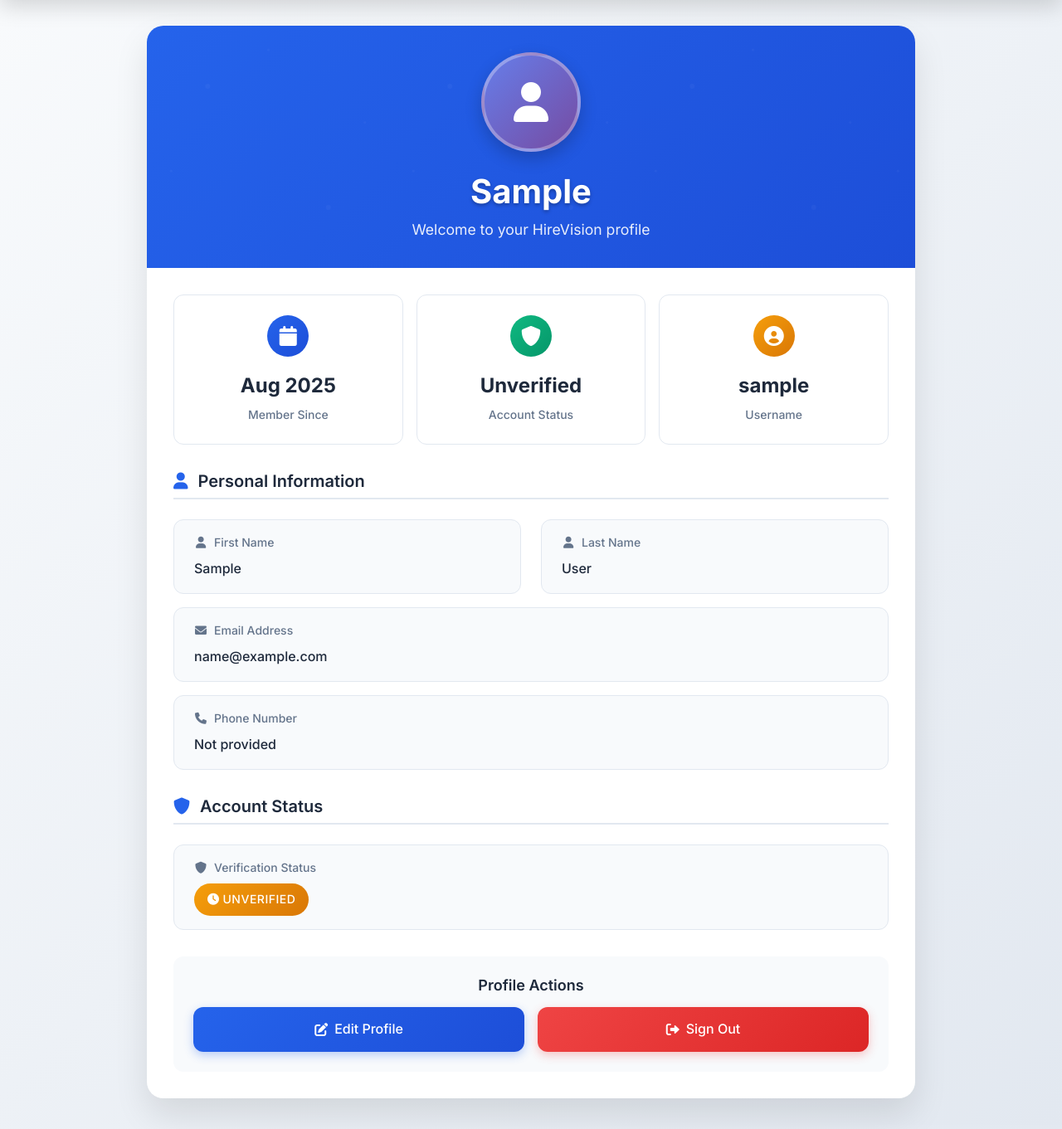
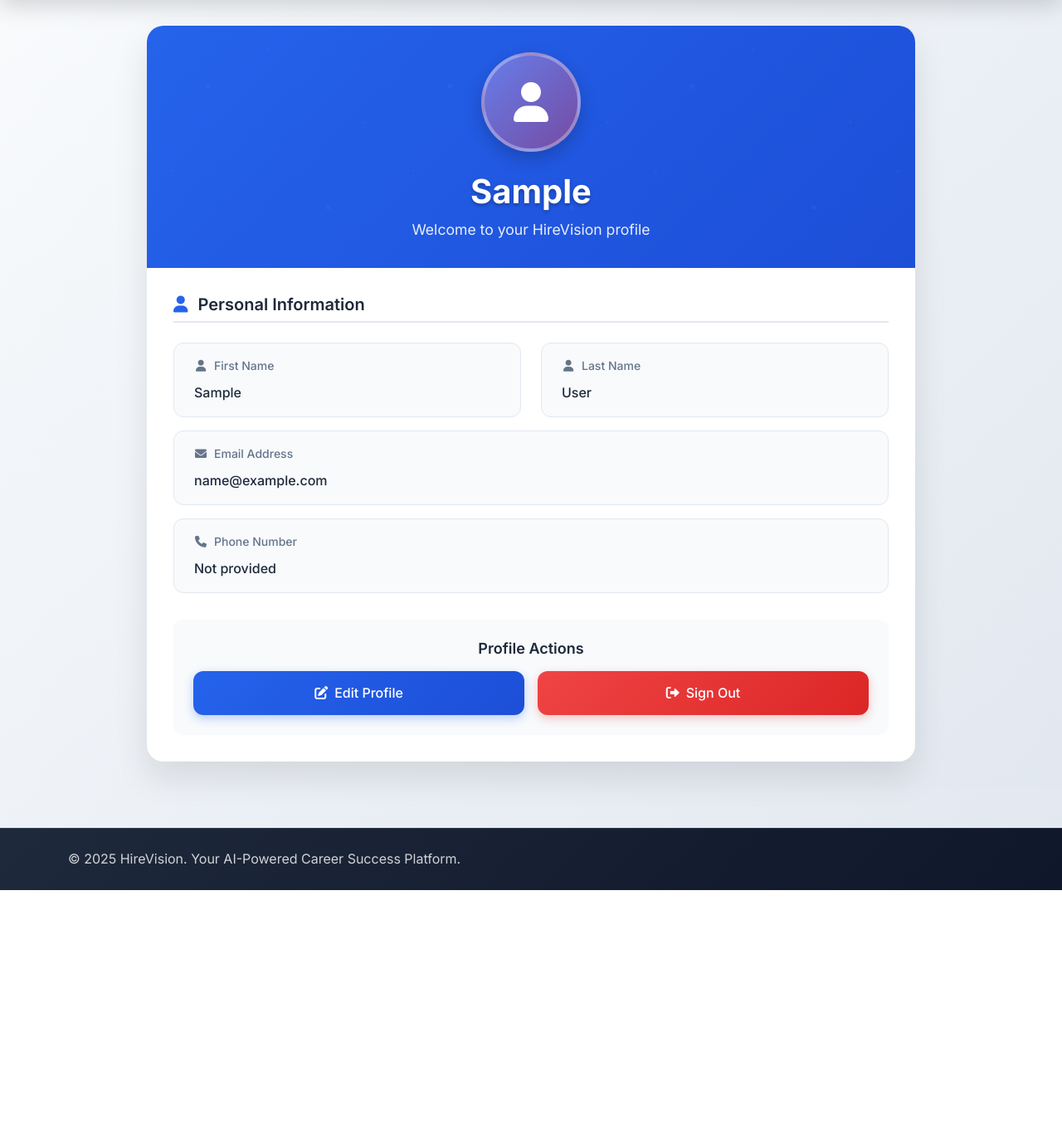
Before and after one commit to Karunya-Ronith/HireVision, a Django app: page /profile/ in a window 1280 px wide. Shown: the part 86-1447 px from the top of the page at 83% size. After the commit the page ends 1159 px from the top, so only its background shows below. Run offline with Django 5.2, Linux system fonts and the light colour scheme; the visitor is signed in with stand-in values (Sample User, id 1); some libraries are stand-ins or nearby versions.

Commit message:
Removed Verification. (#28)

```diff
--- a/templates/hirevision/profile.html
+++ b/templates/hirevision/profile.html
@@ -1,8 +1,5 @@
-{% extends 'base.html' %}
-
-{% block title %}Profile - HireVision{% endblock %}
-
-{% block extra_css %}
+{% extends 'base.html' %} {% block title %}Profile - HireVision{% endblock %}
+{%block extra_css %}
 <style>
   .profile-container {
     background: linear-gradient(135deg, #f8fafc 0%, #e2e8f0 100%);
@@ -19,7 +16,11 @@
   }
 
   .profile-header {
-        background: linear-gradient(135deg, var(--primary-color) 0%, var(--primary-dark) 100%);
+    background: linear-gradient(
+      135deg,
+      var(--primary-color) 0%,
+      var(--primary-dark) 100%
+    );
     color: white;
     padding: 2rem;
     text-align: center;
@@ -28,7 +29,7 @@
   }
 
   .profile-header::before {
-        content: '';
+    content: "";
     position: absolute;
     top: 0;
     left: 0;
@@ -47,7 +48,7 @@
     font-size: 2.5rem;
     font-weight: 700;
     margin-bottom: 0.5rem;
-        text-shadow: 0 2px 4px rgba(0,0,0,0.3);
+    text-shadow: 0 2px 4px rgba(0, 0, 0, 0.3);
   }
 
   .profile-header p {
@@ -165,16 +166,6 @@
     letter-spacing: 0.5px;
   }
 
-    .status-badge.verified {
-        background: linear-gradient(135deg, var(--success-color) 0%, #059669 100%);
-        color: white;
-    }
-
-    .status-badge.unverified {
-        background: linear-gradient(135deg, var(--accent-color) 0%, #d97706 100%);
-        color: white;
-    }
-
   .profile-actions {
     background: var(--light-color);
     border-radius: 12px;
@@ -210,7 +201,11 @@
   }
 
   .btn-edit {
-        background: linear-gradient(135deg, var(--primary-color) 0%, var(--primary-dark) 100%);
+    background: linear-gradient(
+      135deg,
+      var(--primary-color) 0%,
+      var(--primary-dark) 100%
+    );
     color: white;
     box-shadow: 0 4px 12px rgba(37, 99, 235, 0.3);
   }
@@ -267,7 +262,11 @@
   }
 
   .stat-icon.primary {
-        background: linear-gradient(135deg, var(--primary-color) 0%, var(--primary-dark) 100%);
+    background: linear-gradient(
+      135deg,
+      var(--primary-color) 0%,
+      var(--primary-dark) 100%
+    );
   }
 
   .stat-icon.success {
@@ -309,9 +308,7 @@
     }
   }
 </style>
-{% endblock %}
-
-{% block content %}
+{% endblock %} {% block content %}
 <div class="profile-container">
   <div class="container">
     <div class="row justify-content-center">
@@ -322,7 +319,10 @@
             <div class="profile-header-content">
               <div class="profile-avatar">
                 {% if user.profile_picture %}
-                                    <img src="{{ user.profile_picture.url }}" alt="Profile Picture">
+                <img
+                  src="{{ user.profile_picture.url }}"
+                  alt="Profile Picture"
+                />
                 {% else %}
                 <i class="fas fa-user"></i>
                 {% endif %}
@@ -334,41 +334,19 @@
 
           <!-- Profile Content -->
           <div class="profile-content">
-                        {% if messages %}
-                            {% for message in messages %}
-                                <div class="alert alert-{{ message.tags }} alert-dismissible fade show" role="alert">
+            {% if messages %} {% for message in messages %}
+            <div
+              class="alert alert-{{ message.tags }} alert-dismissible fade show"
+              role="alert"
+            >
               {{ message }}
-                                    <button type="button" class="btn-close" data-bs-dismiss="alert"></button>
+              <button
+                type="button"
+                class="btn-close"
+                data-bs-dismiss="alert"
+              ></button>
             </div>
-                            {% endfor %}
-                        {% endif %}
-
-                        <!-- Stats Grid -->
-                        <div class="stats-grid">
-                            <div class="stat-card">
-                                <div class="stat-icon primary">
-                                    <i class="fas fa-calendar"></i>
-                                </div>
-                                <div class="stat-value">{{ user.created_at|date:"M Y" }}</div>
-                                <div class="stat-label">Member Since</div>
-                            </div>
-                            <div class="stat-card">
-                                <div class="stat-icon success">
-                                    <i class="fas fa-shield-alt"></i>
-                                </div>
-                                <div class="stat-value">
-                                    {% if user.is_verified %}Verified{% else %}Unverified{% endif %}
-                                </div>
-                                <div class="stat-label">Account Status</div>
-                            </div>
-                            <div class="stat-card">
-                                <div class="stat-icon warning">
-                                    <i class="fas fa-user-circle"></i>
-                                </div>
-                                <div class="stat-value">{{ user.username }}</div>
-                                <div class="stat-label">Username</div>
-                            </div>
-                        </div>
+            {% endfor %} {% endif %}
 
             <!-- Personal Information -->
             <div class="profile-section">
@@ -382,7 +360,9 @@
                     <div class="profile-field-label">
                       <i class="fas fa-user"></i>First Name
                     </div>
-                                        <div class="profile-field-value">{{ user.first_name|default:"Not provided" }}</div>
+                    <div class="profile-field-value">
+                      {{ user.first_name|default:"Not provided" }}
+                    </div>
                   </div>
                 </div>
                 <div class="col-md-6">
@@ -390,7 +370,9 @@
                     <div class="profile-field-label">
                       <i class="fas fa-user"></i>Last Name
                     </div>
-                                        <div class="profile-field-value">{{ user.last_name|default:"Not provided" }}</div>
+                    <div class="profile-field-value">
+                      {{ user.last_name|default:"Not provided" }}
+                    </div>
                   </div>
                 </div>
               </div>
@@ -406,7 +388,9 @@
                 <div class="profile-field-label">
                   <i class="fas fa-phone"></i>Phone Number
                 </div>
-                                <div class="profile-field-value">{{ user.phone|default:"Not provided" }}</div>
+                <div class="profile-field-value">
+                  {{ user.phone|default:"Not provided" }}
+                </div>
               </div>
 
               {% if user.date_of_birth %}
@@ -414,11 +398,11 @@
                 <div class="profile-field-label">
                   <i class="fas fa-birthday-cake"></i>Date of Birth
                 </div>
-                                <div class="profile-field-value">{{ user.date_of_birth|date:"F j, Y" }}</div>
+                <div class="profile-field-value">
+                  {{ user.date_of_birth|date:"F j, Y" }}
                 </div>
-                            {% endif %}
-
-                            {% if user.bio %}
+              </div>
+              {% endif %} {% if user.bio %}
               <div class="profile-field">
                 <div class="profile-field-label">
                   <i class="fas fa-info-circle"></i>Bio
@@ -446,9 +430,7 @@
                   </a>
                 </div>
               </div>
-                            {% endif %}
-
-                            {% if user.github_url %}
+              {% endif %} {% if user.github_url %}
               <div class="profile-field">
                 <div class="profile-field-label">
                   <i class="fab fa-github"></i>GitHub
@@ -463,28 +445,6 @@
             </div>
             {% endif %}
 
-                        <!-- Account Status -->
-                        <div class="profile-section">
-                            <h3 class="profile-section-title">
-                                <i class="fas fa-shield-alt"></i>
-                                Account Status
-                            </h3>
-                            <div class="profile-field">
-                                <div class="profile-field-label">
-                                    <i class="fas fa-shield-alt"></i>Verification Status
-                                </div>
-                                <div class="profile-field-value">
-                                    <span class="status-badge {% if user.is_verified %}verified{% else %}unverified{% endif %}">
-                                        {% if user.is_verified %}
-                                            <i class="fas fa-check-circle me-1"></i>Verified
-                                        {% else %}
-                                            <i class="fas fa-clock me-1"></i>Unverified
-                                        {% endif %}
-                                    </span>
-                                </div>
-                            </div>
-                        </div>
-
             <!-- Profile Actions -->
             <div class="profile-actions">
               <h4 class="profile-actions-title">Profile Actions</h4>
@@ -493,7 +453,10 @@
                   <i class="fas fa-edit"></i>
                   Edit Profile
                 </a>
-                                <a href="{% url 'hirevision:logout' %}" class="btn-profile btn-signout">
+                <a
+                  href="{% url 'hirevision:logout' %}"
+                  class="btn-profile btn-signout"
+                >
                   <i class="fas fa-sign-out-alt"></i>
                   Sign Out
                 </a>
```
Lines whose indentation alone changed are shown as unchanged.
